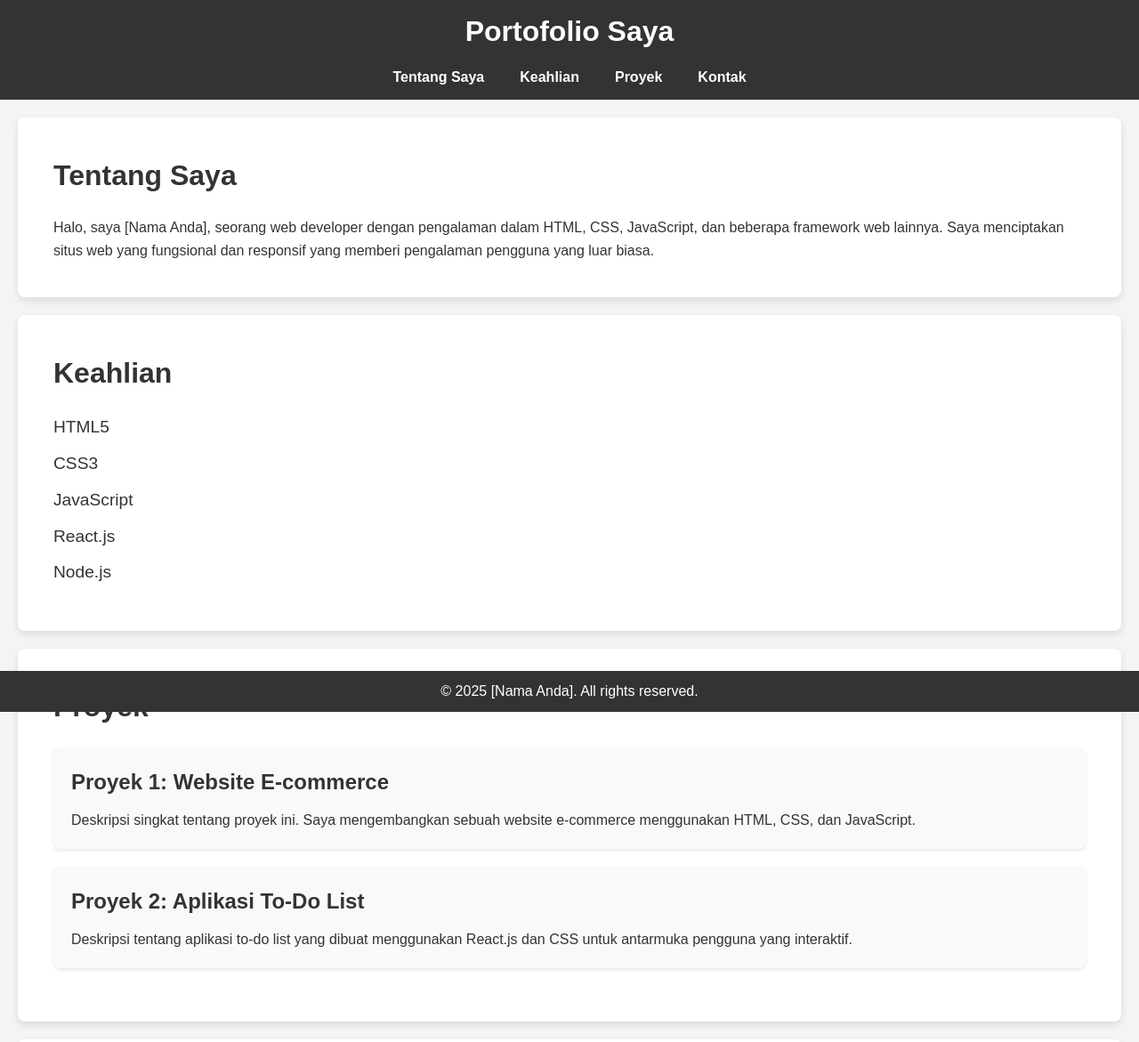
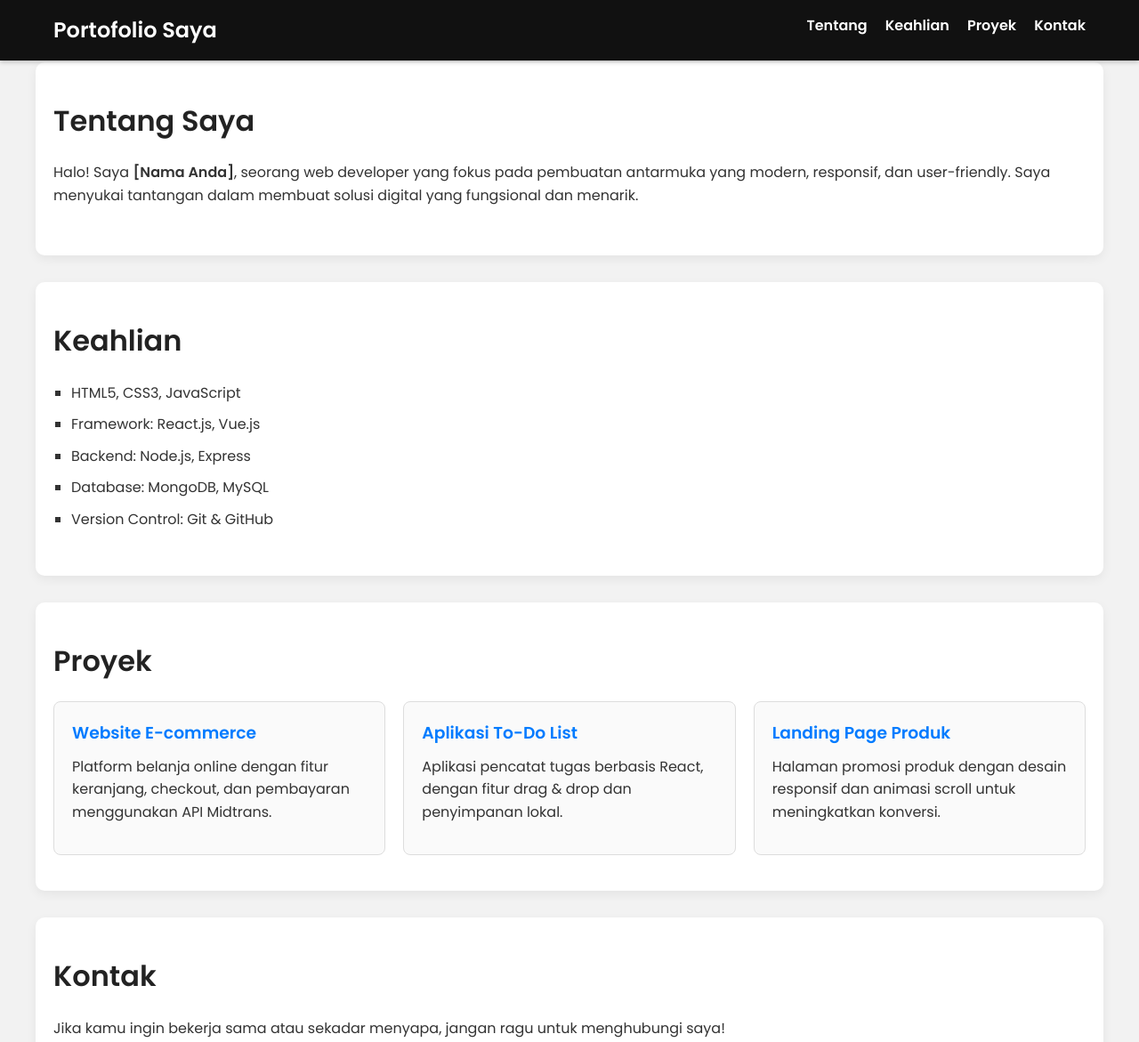
Before and after one commit to adi4142/adi4142.github.io, a plain HTML site: page index.html in a window 1280 px wide. Shown: the top 1171 px of the page at 89% size. Drawn offline with Linux system fonts and the light colour scheme.

Commit message:
Update index.html

```diff
--- a/index.html
+++ b/index.html
@@ -1,12 +1,12 @@
 <!DOCTYPE html>
 <html lang="id">
 <head>
-    <meta charset="UTF-8">
-    <meta name="viewport" content="width=device-width, initial-scale=1.0">
+  <meta charset="UTF-8" />
+  <meta name="viewport" content="width=device-width, initial-scale=1.0" />
   <title>Portofolio Saya</title>
-
+  <link href="https://fonts.googleapis.com/css2?family=Poppins:wght@400;600&display=swap" rel="stylesheet" />
   <style>
-        /* Reset beberapa styling default */
+    /* GLOBAL STYLES */
     * {
       margin: 0;
       padding: 0;
@@ -14,92 +14,153 @@
     }
 
     body {
-            font-family: Arial, sans-serif;
+      font-family: 'Poppins', sans-serif;
       line-height: 1.6;
-            background-color: #f4f4f4;
+      background-color: #f2f2f2;
       color: #333;
+      padding-top: 70px; /* Untuk navigasi sticky */
     }
 
+    a {
+      color: #007bff;
+      text-decoration: none;
+    }
+
+    a:hover {
+      text-decoration: underline;
+    }
+
+    /* HEADER / NAVIGATION */
     header {
-            background: #333;
+      background-color: #111;
       color: #fff;
-            padding: 10px 0;
+      position: fixed;
+      top: 0;
+      width: 100%;
+      z-index: 1000;
+      box-shadow: 0 2px 5px rgba(0, 0, 0, 0.2);
+    }
+
+    .navbar {
+      display: flex;
+      justify-content: space-between;
+      align-items: center;
+      max-width: 1200px;
+      margin: 0 auto;
+      padding: 15px 20px;
     }
 
     .navbar h1 {
-            text-align: center;
-            font-size: 2rem;
-            margin-bottom: 10px;
+      font-size: 1.5rem;
     }
 
     nav ul {
+      list-style: none;
       display: flex;
-            justify-content: center;
-            list-style-type: none;
-        }
-
-        nav ul li {
-            margin: 0 20px;
+      gap: 20px;
     }
 
     nav ul li a {
       color: #fff;
-            text-decoration: none;
-            font-weight: bold;
-            font-size: 1rem;
+      font-weight: 600;
+      transition: color 0.3s;
     }
 
-        section {
-            padding: 40px;
-            margin: 20px;
-            background: #fff;
-            border-radius: 8px;
-            box-shadow: 0 4px 8px rgba(0, 0, 0, 0.1);
+    nav ul li a:hover {
+      color: #00c3ff;
+    }
+
+    /* SECTIONS */
+    .section {
+      max-width: 1200px;
+      margin: auto;
+      padding: 40px 20px;
+      background-color: #fff;
+      margin-bottom: 30px;
+      border-radius: 10px;
+      box-shadow: 0 4px 12px rgba(0, 0, 0, 0.06);
     }
 
     h2 {
       font-size: 2rem;
       margin-bottom: 20px;
-            color: #333;
+      color: #222;
+    }
+
+    p {
+      font-size: 1rem;
+      margin-bottom: 15px;
     }
 
     ul {
-            list-style-type: none;
+      list-style-type: square;
+      padding-left: 20px;
     }
 
     ul li {
-            font-size: 1.2rem;
       margin-bottom: 10px;
+      font-size: 1rem;
+    }
+
+    /* PROJECTS GRID */
+    .projects-grid {
+      display: grid;
+      grid-template-columns: repeat(auto-fit, minmax(250px, 1fr));
+      gap: 20px;
     }
 
     .project-card {
-            background: #f9f9f9;
+      background-color: #fafafa;
       padding: 20px;
       border-radius: 8px;
-            box-shadow: 0 2px 4px rgba(0, 0, 0, 0.1);
-            margin-bottom: 20px;
+      border: 1px solid #ddd;
+      transition: transform 0.3s ease;
+    }
+
+    .project-card:hover {
+      transform: translateY(-5px);
+      box-shadow: 0 6px 12px rgba(0, 0, 0, 0.1);
     }
 
     .project-card h3 {
-            font-size: 1.5rem;
+      margin-bottom: 10px;
+      color: #007bff;
+    }
+
+    /* CONTACT */
+    #contact a {
+      display: inline-block;
+      margin-top: 5px;
+      color: #007bff;
+    }
+
+    /* FOOTER */
+    footer {
+      text-align: center;
+      padding: 15px;
+      background-color: #111;
+      color: #fff;
+      margin-top: 40px;
+    }
+
+    /* RESPONSIVE NAVIGATION */
+    @media (max-width: 768px) {
+      .navbar {
+        flex-direction: column;
+        align-items: flex-start;
+      }
+
+      nav ul {
+        flex-direction: column;
+        width: 100%;
+        margin-top: 10px;
+      }
+
+      nav ul li {
         margin-bottom: 10px;
       }
-
-        footer {
-            text-align: center;
-            padding: 10px;
-            background-color: #333;
-            color: #fff;
-            position: fixed;
-            width: 100%;
-            bottom: 0;
-        }
-
-        footer p {
-            font-size: 1rem;
     }
   </style>
-
 </head>
 <body>
 
@@ -108,7 +169,7 @@
       <h1>Portofolio Saya</h1>
       <nav>
         <ul>
-                    <li><a href="#about">Tentang Saya</a></li>
+          <li><a href="#about">Tentang</a></li>
           <li><a href="#skills">Keahlian</a></li>
           <li><a href="#projects">Proyek</a></li>
           <li><a href="#contact">Kontak</a></li>
@@ -119,40 +180,48 @@
 
   <section id="about" class="section">
     <h2>Tentang Saya</h2>
-        <p>Halo, saya [Nama Anda], seorang web developer dengan pengalaman dalam HTML, CSS, JavaScript, dan beberapa framework web lainnya. Saya menciptakan situs web yang fungsional dan responsif yang memberi pengalaman pengguna yang luar biasa.</p>
+    <p>Halo! Saya <strong>[Nama Anda]</strong>, seorang web developer yang fokus pada pembuatan antarmuka yang modern, responsif, dan user-friendly. Saya menyukai tantangan dalam membuat solusi digital yang fungsional dan menarik.</p>
   </section>
 
   <section id="skills" class="section">
     <h2>Keahlian</h2>
     <ul>
-            <li>HTML5</li>
-            <li>CSS3</li>
-            <li>JavaScript</li>
-            <li>React.js</li>
-            <li>Node.js</li>
+      <li>HTML5, CSS3, JavaScript</li>
+      <li>Framework: React.js, Vue.js</li>
+      <li>Backend: Node.js, Express</li>
+      <li>Database: MongoDB, MySQL</li>
+      <li>Version Control: Git & GitHub</li>
     </ul>
   </section>
 
   <section id="projects" class="section">
     <h2>Proyek</h2>
+    <div class="projects-grid">
       <div class="project-card">
-            <h3>Proyek 1: Website E-commerce</h3>
-            <p>Deskripsi singkat tentang proyek ini. Saya mengembangkan sebuah website e-commerce menggunakan HTML, CSS, dan JavaScript.</p>
+        <h3>Website E-commerce</h3>
+        <p>Platform belanja online dengan fitur keranjang, checkout, dan pembayaran menggunakan API Midtrans.</p>
       </div>
       <div class="project-card">
-            <h3>Proyek 2: Aplikasi To-Do List</h3>
-            <p>Deskripsi tentang aplikasi to-do list yang dibuat menggunakan React.js dan CSS untuk antarmuka pengguna yang interaktif.</p>
+        <h3>Aplikasi To-Do List</h3>
+        <p>Aplikasi pencatat tugas berbasis React, dengan fitur drag & drop dan penyimpanan lokal.</p>
+      </div>
+      <div class="project-card">
+        <h3>Landing Page Produk</h3>
+        <p>Halaman promosi produk dengan desain responsif dan animasi scroll untuk meningkatkan konversi.</p>
+      </div>
     </div>
   </section>
 
   <section id="contact" class="section">
     <h2>Kontak</h2>
+    <p>Jika kamu ingin bekerja sama atau sekadar menyapa, jangan ragu untuk menghubungi saya!</p>
     <p>Email: <a href="mailto:email@example.com">email@example.com</a></p>
     <p>GitHub: <a href="https://github.com/username" target="_blank">github.com/username</a></p>
+    <p>LinkedIn: <a href="https://linkedin.com/in/username" target="_blank">linkedin.com/in/username</a></p>
   </section>
 
   <footer>
-        <p>&copy; 2025 [Nama Anda]. All rights reserved.</p>
+    <p>&copy; 2025 [Nama Anda]. Dibuat dengan ❤️ dan semangat belajar.</p>
   </footer>
 
 </body>
```
Lines whose indentation alone changed are shown as unchanged.
